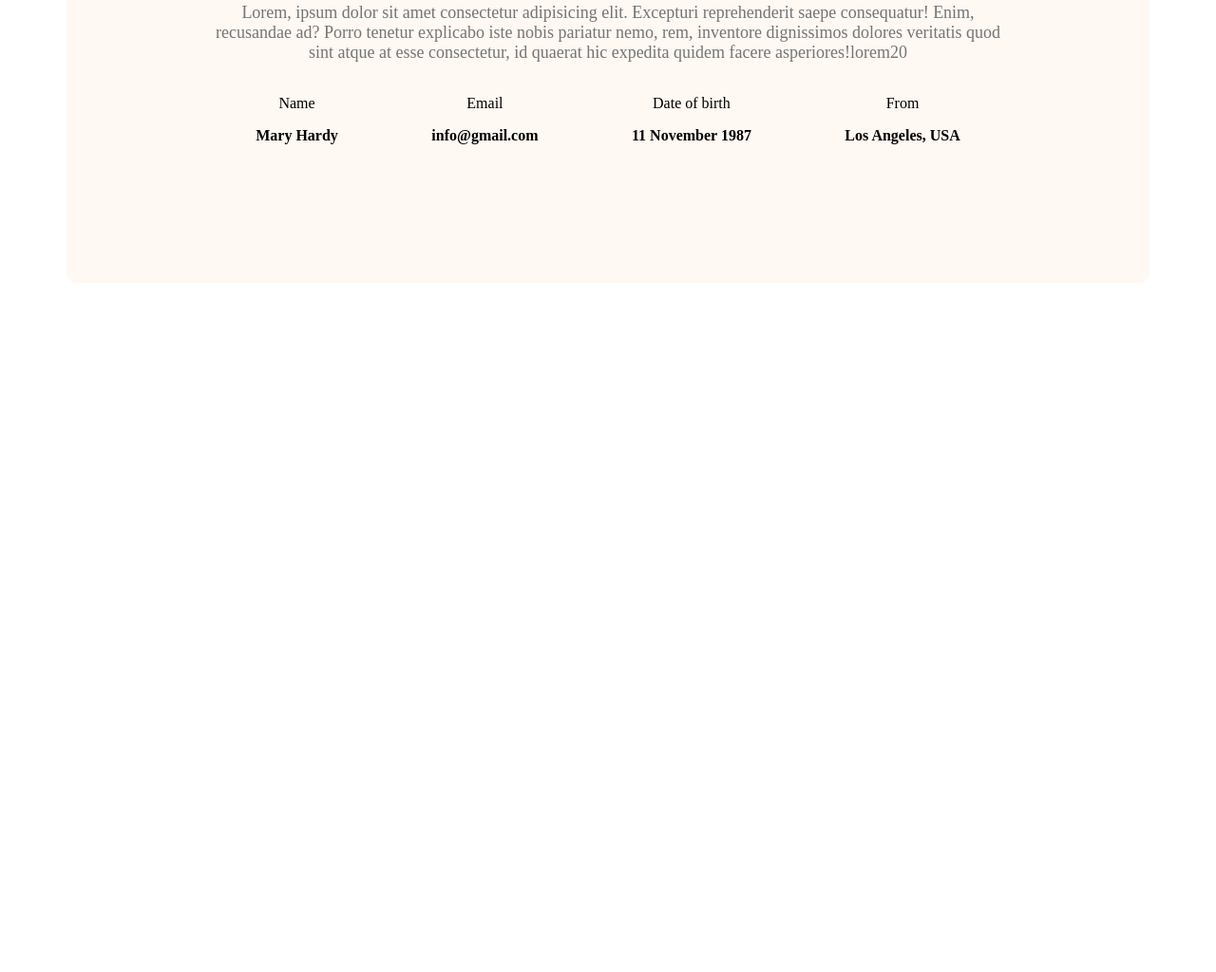
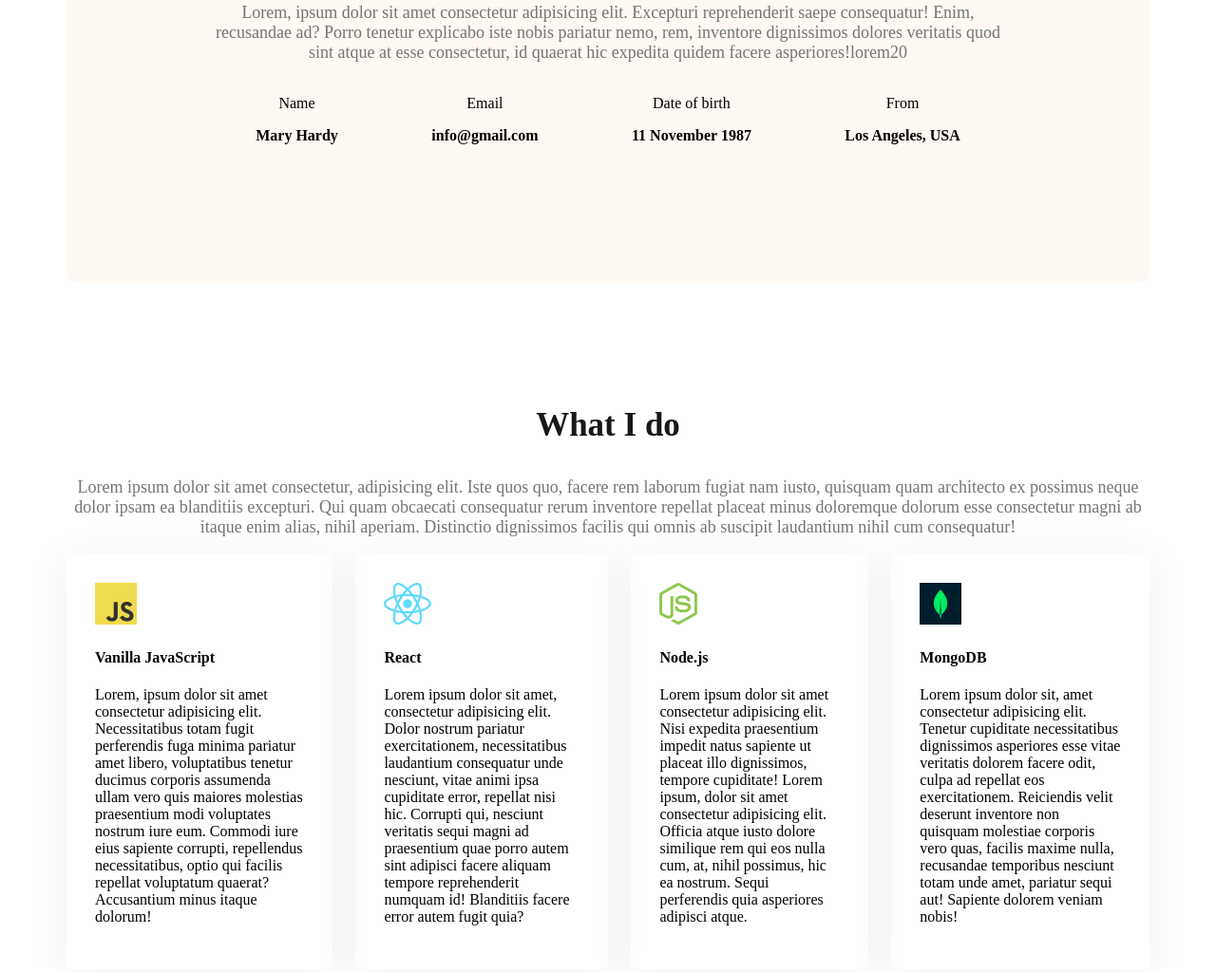
Before and after one commit to maimunarashid/web-dev-portfolio, a plain HTML site: page index.html in a window 1280 px wide. Shown: the part 1188-2212 px from the top of the page at 95% size. Before the commit the page ends 1494 px from the top, so only its background shows below. Drawn offline with Linux system fonts and the light colour scheme.

Commit message:
fifth commit-second web page done!

```diff
--- a/index.html
+++ b/index.html
@@ -58,6 +58,33 @@
 
             </div>
         </section>
+        <section class="skills">
+            <h3 class="section-title text-center">What I do</h3>
+            <p class="section-description text-center">Lorem ipsum dolor sit amet consectetur, adipisicing elit. Iste quos quo, facere rem laborum fugiat nam iusto, quisquam quam architecto ex possimus neque dolor ipsam ea blanditiis excepturi. Qui quam obcaecati consequatur rerum inventore repellat placeat minus doloremque dolorum esse consectetur magni ab itaque enim alias, nihil aperiam. Distinctio dignissimos facilis qui omnis ab suscipit laudantium nihil cum consequatur!</p>
+            <div class="skills-container">
+                <!-- .skill*4>img+h4.skill-title+p.skill-description -->
+                 <div class="skill">
+                    <img src="images/icons/js.png" alt="">
+                    <h4 class="skill-title">Vanilla JavaScript</h4>
+                    <p class="skill-description">Lorem, ipsum dolor sit amet consectetur adipisicing elit. Necessitatibus totam fugit perferendis fuga minima pariatur amet libero, voluptatibus tenetur ducimus corporis assumenda ullam vero quis maiores molestias praesentium modi voluptates nostrum iure eum. Commodi iure eius sapiente corrupti, repellendus necessitatibus, optio qui facilis repellat voluptatum quaerat? Accusantium minus itaque dolorum!</p>
+                 </div>
+                 <div class="skill">
+                    <img src="images/icons/react.png" alt="">
+                    <h4 class="skill-title">React</h4>
+                    <p class="skill-description">Lorem ipsum dolor sit amet, consectetur adipisicing elit. Dolor nostrum pariatur exercitationem, necessitatibus laudantium consequatur unde nesciunt, vitae animi ipsa cupiditate error, repellat nisi hic. Corrupti qui, nesciunt veritatis sequi magni ad praesentium quae porro autem sint adipisci facere aliquam tempore reprehenderit numquam id! Blanditiis facere error autem fugit quia?</p>
+                 </div>
+                 <div class="skill">
+                    <img src="images/icons/nodejs.png" alt="">
+                    <h4 class="skill-title">Node.js</h4>
+                    <p class="skill-description">Lorem ipsum dolor sit amet consectetur adipisicing elit. Nisi expedita praesentium impedit natus sapiente ut placeat illo dignissimos, tempore cupiditate! Lorem ipsum, dolor sit amet consectetur adipisicing elit. Officia atque iusto dolore similique rem qui eos nulla cum, at, nihil possimus, hic ea nostrum. Sequi perferendis quia asperiores adipisci atque.</p>
+                 </div>
+                 <div class="skill">
+                    <img src="images/icons/mongo.png" alt="">
+                    <h4 class="skill-title">MongoDB</h4>
+                    <p class="skill-description">Lorem ipsum dolor sit, amet consectetur adipisicing elit. Tenetur cupiditate necessitatibus dignissimos asperiores esse vitae veritatis dolorem facere odit, culpa ad repellat eos exercitationem. Reiciendis velit deserunt inventore non quisquam molestiae corporis vero quas, facilis maxime nulla, recusandae temporibus nesciunt totam unde amet, pariatur sequi aut! Sapiente dolorem veniam nobis!</p>
+                 </div>
+            </div>
+        </section>
     </main>
     <footer>
     </footer>
--- a/styles/style.css
+++ b/styles/style.css
@@ -84,14 +84,18 @@ header{
     background-color: #fff8f3;
 }
 .about{
-    margin-top: 130px;
     padding: 130px 150px;
     text-align: center;
     border-radius: 10px;
+
 }
 main{
     max-width: 1140px;
     margin: 0 auto;
+}
+main section{
+    margin-top: 130px;
+    margin-bottom: 130px;
 }
 .item-description{
     font-weight: 600;
@@ -100,3 +104,15 @@ main{
     display: flex;
     justify-content: space-around;
 }
+.text-center{
+    text-align: center;
+}
+.skills-container{
+    display: flex;
+    gap: 24px;
+}
+.skill{
+    padding: 30px;
+    box-shadow: 0px 6px 50px 0px rgba(0, 0, 0, 0.06);
+    border-radius: 5px;
+}
```
